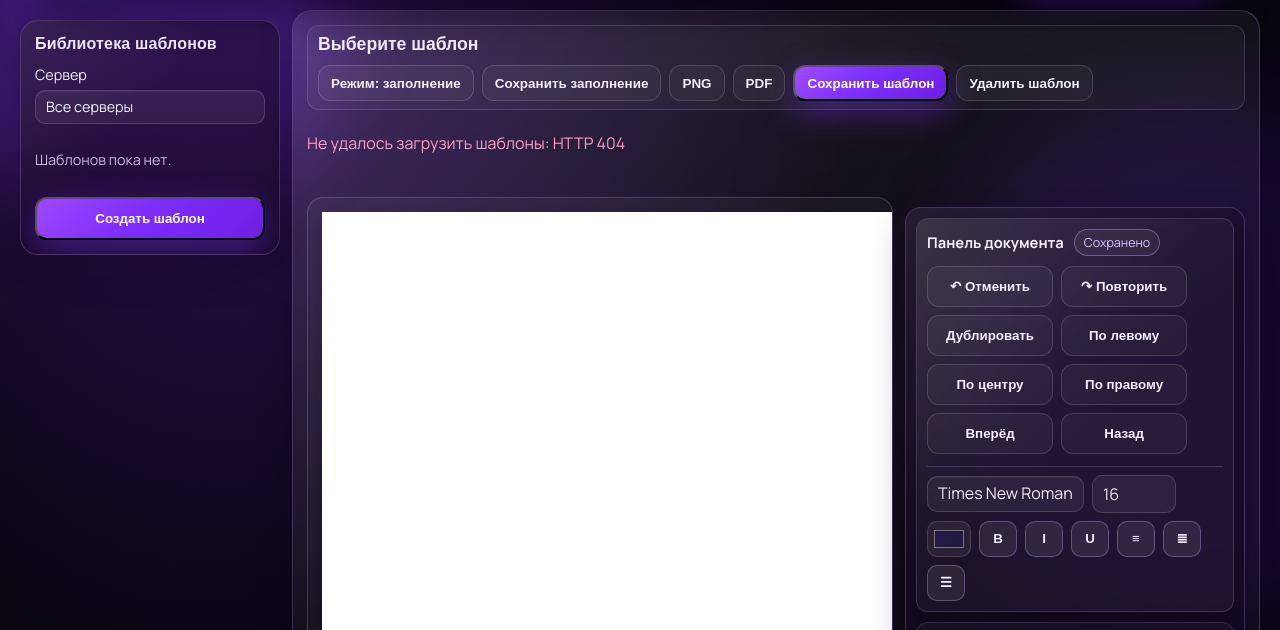
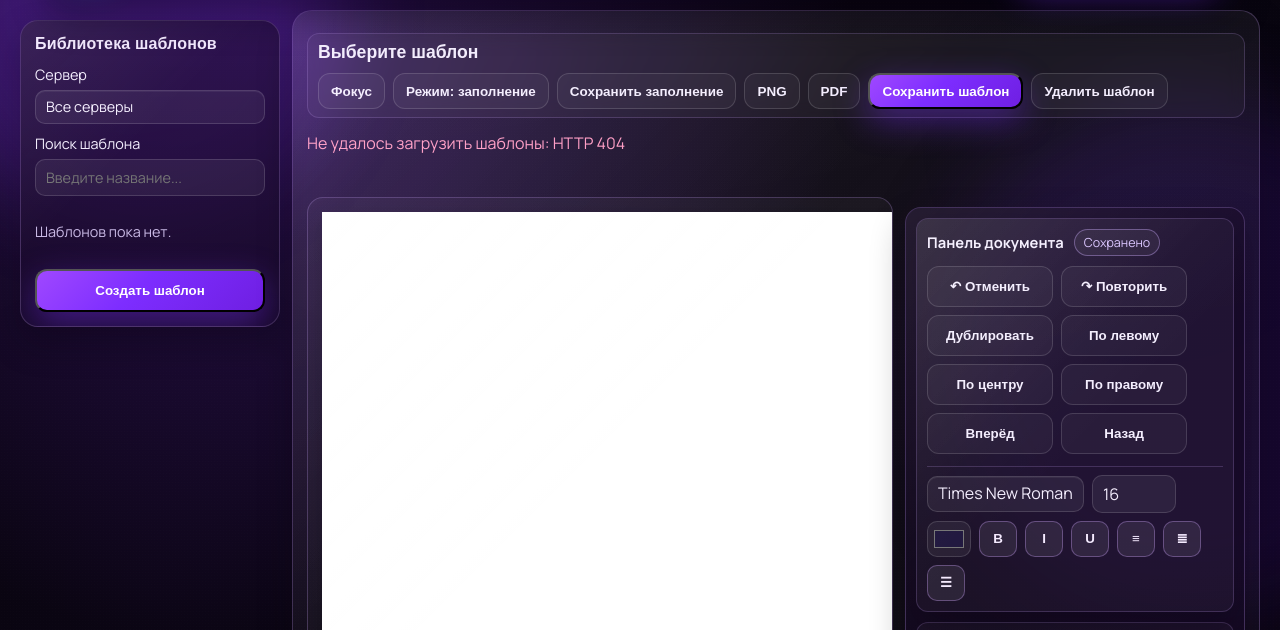
Before and after one commit to connormjrp42-alt/davis-project, a website: page documentflow.html in a window 1280 px wide. Shown: the part 92-722 px from the top of the page. Drawn offline with nearby package versions, Linux system fonts and the light colour scheme; no server answers; a web font is replaced by a local one.

Commit message:
Improve documentflow UX: template search and focus mode

```diff
--- a/documentflow.html
+++ b/documentflow.html
@@ -39,6 +39,7 @@
         <aside class="card docflow-sidebar">
           <h3 class="docflow-panel-title">Библиотека шаблонов</h3>
           <label>Сервер<select id="docflowServerFilter"></select></label>
+          <label>Поиск шаблона<input id="docflowTemplateSearch" type="search" placeholder="Введите название..." maxlength="120" /></label>
           <div id="docflowTemplateList" class="docflow-template-list"></div>
           <button id="docflowCreateBtn" class="cta cta-primary" type="button" hidden>Создать шаблон</button>
         </aside>
@@ -47,6 +48,7 @@
           <div class="docflow-work-topbar">
             <h2 id="docflowTemplateTitle">Выберите шаблон</h2>
             <div class="docflow-actions">
+              <button id="docflowFocusBtn" class="cta cta-ghost" type="button">Фокус</button>
               <button id="docflowModeBtn" class="cta cta-ghost" type="button" hidden>Режим: редактирование</button>
               <button id="docflowSaveFillBtn" class="cta cta-ghost" type="button" hidden>Сохранить заполнение</button>
               <button id="docflowPngBtn" class="cta cta-ghost" type="button" hidden>PNG</button>
--- a/documentflow.js
+++ b/documentflow.js
@@ -37,6 +37,7 @@
   const el = {
     status: $('#docflowStatus'),
     serverFilter: $('#docflowServerFilter'),
+    templateSearch: $('#docflowTemplateSearch'),
     templateList: $('#docflowTemplateList'),
     createBtn: $('#docflowCreateBtn'),
     title: $('#docflowTemplateTitle'),
@@ -80,6 +81,7 @@
     styleAlignLeft: $('#docflowStyleAlignLeft'),
     styleAlignCenter: $('#docflowStyleAlignCenter'),
     styleAlignRight: $('#docflowStyleAlignRight'),
+    focusBtn: $('#docflowFocusBtn'),
   };
 
   const prop = {
@@ -405,7 +407,12 @@
   function renderTemplateList() {
     if (!el.templateList) return;
     const filterServer = el.serverFilter?.value || '';
-    const list = state.templates.filter((t) => !filterServer || t.server === filterServer);
+    const filterText = String(el.templateSearch?.value || '').trim().toLowerCase();
+    const list = state.templates.filter((t) => {
+      if (filterServer && t.server !== filterServer) return false;
+      if (!filterText) return true;
+      return String(t.title || '').toLowerCase().includes(filterText);
+    });
     el.templateList.innerHTML = '';
     if (!list.length) {
       const p = document.createElement('p');
@@ -1256,7 +1263,18 @@
 
   function bind() {
     if (el.serverFilter) el.serverFilter.addEventListener('change', renderTemplateList);
+    if (el.templateSearch) el.templateSearch.addEventListener('input', renderTemplateList);
     if (el.createBtn) el.createBtn.addEventListener('click', createDraft);
+    if (el.focusBtn) {
+      el.focusBtn.addEventListener('click', () => {
+        const layout = document.querySelector('.docflow-layout');
+        if (!layout) return;
+        const isFocus = layout.classList.toggle('docflow-focus-mode');
+        el.focusBtn.textContent = isFocus ? 'Обычный вид' : 'Фокус';
+        state.forceFitPage = true;
+        fitCanvasToViewport();
+      });
+    }
     if (el.modeBtn) el.modeBtn.addEventListener('click', () => {
       if (!canManage() || !state.template) return;
       state.mode = state.mode === 'edit' ? 'fill' : 'edit';
--- a/public/styles.css
+++ b/public/styles.css
@@ -2741,6 +2741,15 @@ h1 span {
   padding: 8px 10px;
 }
 
+.docflow-sidebar input[type='search'] {
+  border-radius: 10px;
+  border: 1px solid var(--line);
+  background: rgba(255, 255, 255, 0.06);
+  color: var(--text);
+  font: inherit;
+  padding: 8px 10px;
+}
+
 .docflow-template-list {
   display: grid;
   gap: 8px;
@@ -2960,6 +2969,10 @@ h1 span {
   background: rgba(255, 255, 255, 0.035);
   border-radius: 12px;
   padding: 8px 10px;
+  position: sticky;
+  top: 8px;
+  z-index: 5;
+  backdrop-filter: blur(8px);
 }
 
 .docflow-work-topbar h2 {
@@ -2982,6 +2995,18 @@ h1 span {
 .docflow-variant-b .docflow-layout {
   grid-template-columns: 240px minmax(0, 1fr);
   gap: 14px;
+}
+
+.docflow-variant-b .docflow-layout.docflow-focus-mode {
+  grid-template-columns: 1fr;
+}
+
+.docflow-variant-b .docflow-layout.docflow-focus-mode .docflow-sidebar {
+  display: none;
+}
+
+.docflow-variant-b .docflow-layout.docflow-focus-mode .docflow-builder-grid {
+  grid-template-columns: minmax(0, 1fr) 320px;
 }
 
 .docflow-variant-b .docflow-sidebar {
--- a/styles.css
+++ b/styles.css
@@ -2741,6 +2741,15 @@ h1 span {
   padding: 8px 10px;
 }
 
+.docflow-sidebar input[type='search'] {
+  border-radius: 10px;
+  border: 1px solid var(--line);
+  background: rgba(255, 255, 255, 0.06);
+  color: var(--text);
+  font: inherit;
+  padding: 8px 10px;
+}
+
 .docflow-template-list {
   display: grid;
   gap: 8px;
@@ -2960,6 +2969,10 @@ h1 span {
   background: rgba(255, 255, 255, 0.035);
   border-radius: 12px;
   padding: 8px 10px;
+  position: sticky;
+  top: 8px;
+  z-index: 5;
+  backdrop-filter: blur(8px);
 }
 
 .docflow-work-topbar h2 {
@@ -2982,6 +2995,18 @@ h1 span {
 .docflow-variant-b .docflow-layout {
   grid-template-columns: 240px minmax(0, 1fr);
   gap: 14px;
+}
+
+.docflow-variant-b .docflow-layout.docflow-focus-mode {
+  grid-template-columns: 1fr;
+}
+
+.docflow-variant-b .docflow-layout.docflow-focus-mode .docflow-sidebar {
+  display: none;
+}
+
+.docflow-variant-b .docflow-layout.docflow-focus-mode .docflow-builder-grid {
+  grid-template-columns: minmax(0, 1fr) 320px;
 }
 
 .docflow-variant-b .docflow-sidebar {
```
Also changed, not shown: public/documentflow.html (+2 -0 lines), public/documentflow.js (+19 -1 lines).
